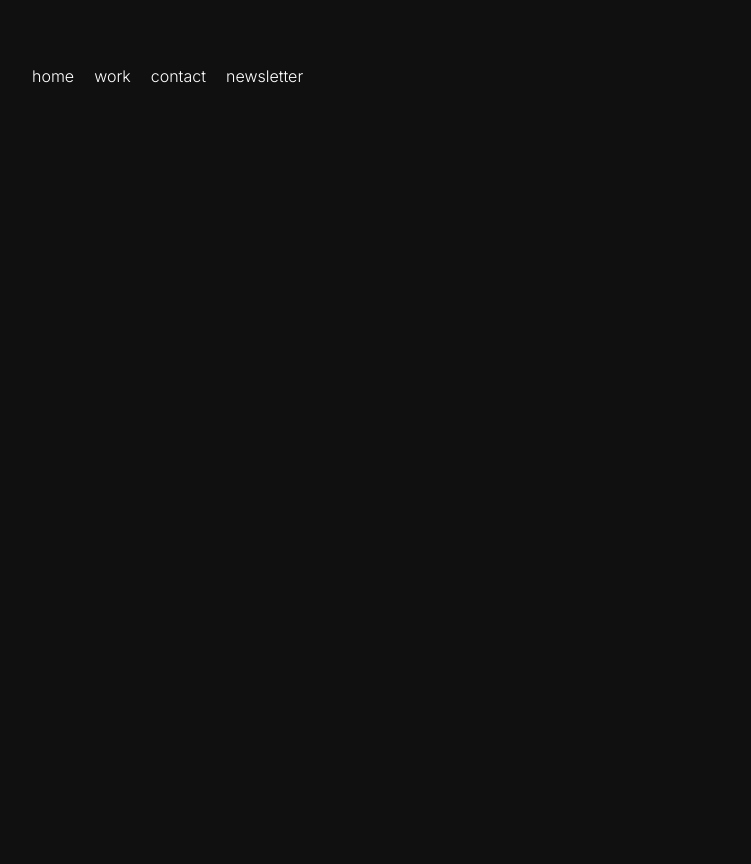
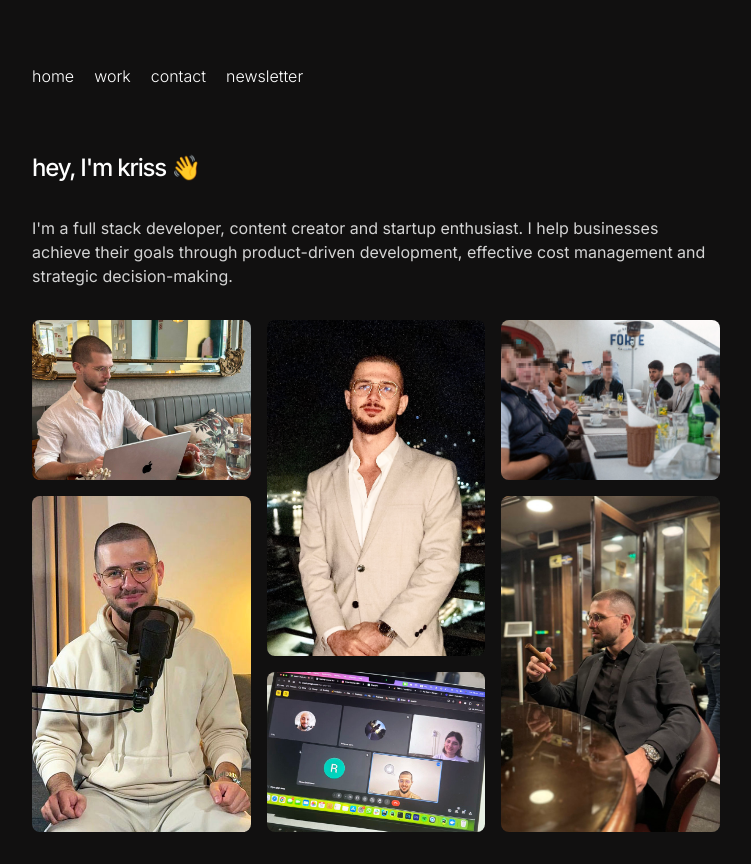
Before and after one commit to krissgardner/krissgardner.com, a Next.js app: page / in a window 1280 px wide. Shown: the whole page, without its empty margins (264-1015 px from the left). Before the commit the page ends 800 px from the top, so only its background shows below. Built offline with nearby package versions, Linux system fonts and the light colour scheme.

Commit message:
Create Home Page

```diff
--- a/app/page.tsx
+++ b/app/page.tsx
@@ -1,3 +1,14 @@
+import Gallery from '@/components/Gallery'
+
 export default function Page() {
-  return <main></main>
+  return (
+    <main>
+      <h1 className="mb-8 text-2xl font-medium tracking-tighter text-white">
+        {`hey, I'm kriss 👋`}
+      </h1>
+      <p>{`I'm a full stack developer, content creator and startup enthusiast. I help businesses achieve their goals through product-driven development, effective cost management and strategic decision-making.`}</p>
+
+      <Gallery />
+    </main>
+  )
 }
```
